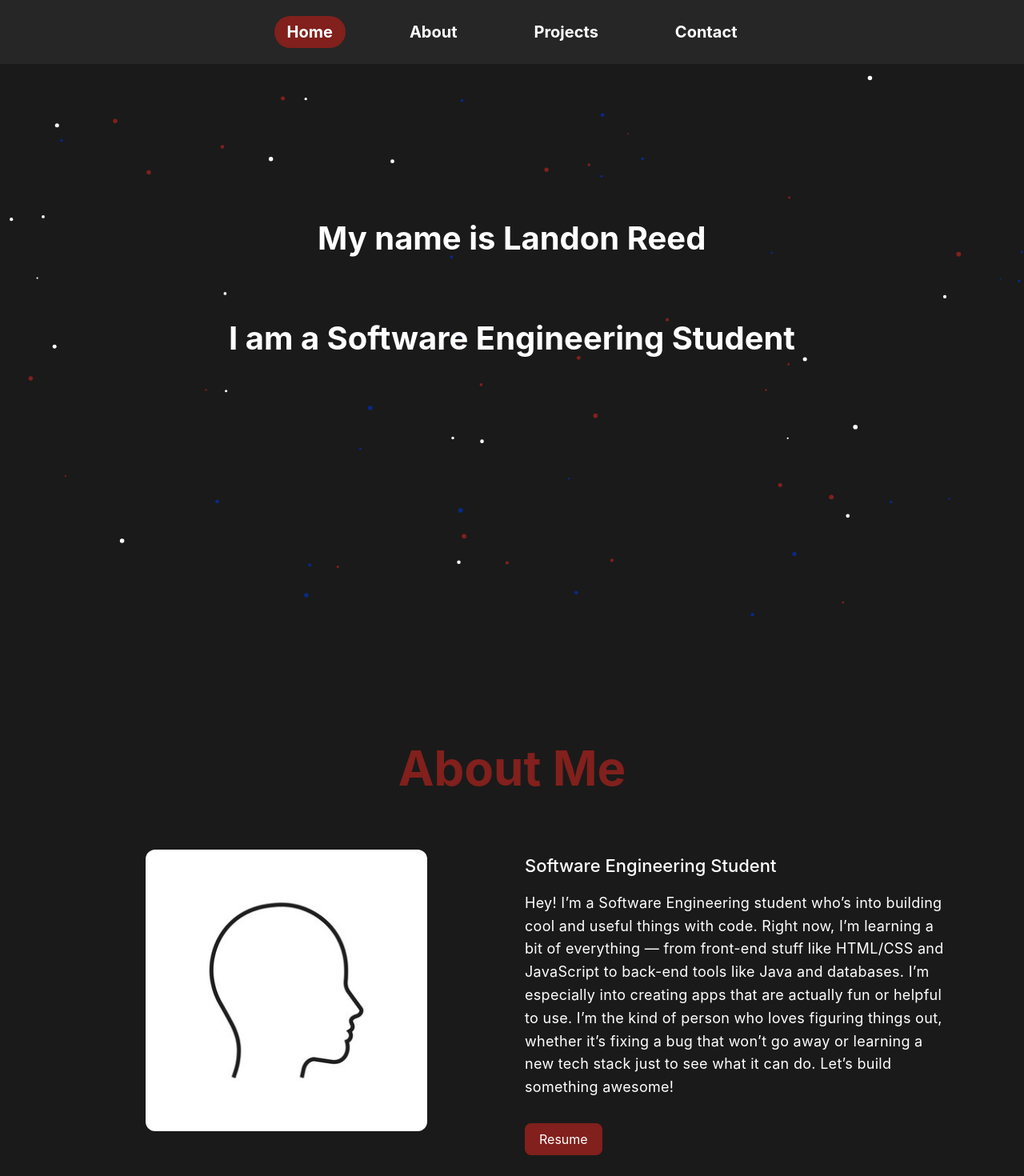
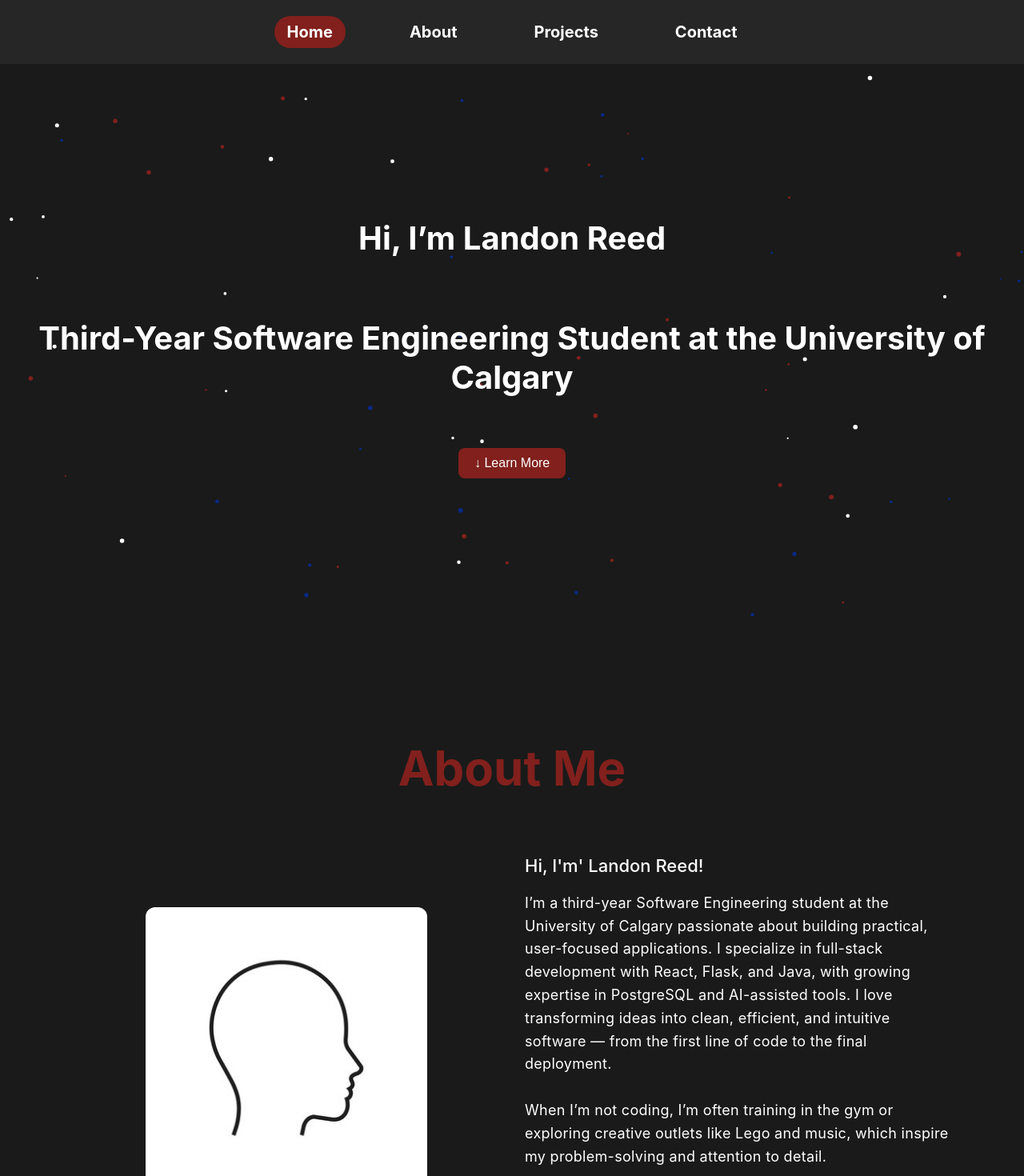
Before and after one commit to LReed03/portfolio, a React (Create React App) app: page / in a window 1280 px wide. Shown: the top 1470 px of the page at 80% size. Built offline with nearby package versions, Linux system fonts and the light colour scheme.

Commit message:
More styling changes

```diff
--- a/src/About.js
+++ b/src/About.js
@@ -5,7 +5,7 @@ import profile from './Images/profile.jpg';
 
 function About(){
     return(
-        <div className="about-container">
+        <div className="about-container" id="about">
             <div className="about">
                 <h2>About Me</h2>
                 <Reveal direction="left">
@@ -13,13 +13,10 @@ function About(){
                 </Reveal>
                 <Reveal direction="right">
                     <div className="text">
-                        <h5>Software Engineering Student</h5>
-                        <p>Hey! I’m a Software Engineering student who’s into building cool and useful things with code.
-                            Right now, I’m learning a bit of everything — from front-end stuff like HTML/CSS and JavaScript to back-end tools like Java and databases.
-                            I’m especially into creating apps that are actually fun or helpful to use.
-                            I’m the kind of person who loves figuring things out, whether it’s fixing a bug that won’t go away or
-                            learning a new tech stack just to see what it can do.
-                            Let’s build something awesome!</p>
+                        <h5>Hi, I'm' Landon Reed!</h5>
+                        <p>I’m a third-year Software Engineering student at the University of Calgary passionate about building practical, user-focused applications. I specialize in full-stack development with React, Flask, and Java, with growing expertise in PostgreSQL and AI-assisted tools. I love transforming ideas into clean, efficient, and intuitive software — from the first line of code to the final deployment.
+                            <br/><br/>When I’m not coding, I’m often training in the gym or exploring creative outlets like Lego and music, which inspire my problem-solving and attention to detail.
+                            <br/><br/>Explore my projects or view my resume to learn more..</p>
                         <div className="link">
                             <a href="resume.pdf" className="resume" target="_blank">Resume</a>
                         </div>
--- a/src/Home.css
+++ b/src/Home.css
@@ -16,9 +16,25 @@
     z-index: 100;
 }
 
+.scroll-btn {
+  margin-top: 20px;
+  padding: 10px 20px;
+  background-color: rgb(129, 32, 28);
+  color: white;
+  border: none;
+  border-radius: 8px;
+  font-size: 1rem;
+  cursor: pointer;
+  transition: background-color 0.3s;
+}
+
+.scroll-btn:hover {
+  background-color: #933b30;
+}
+
 @media (max-width: 600px) {
     .home-container {
-        padding-top: 55%;
+        padding-top: 42%;
         padding-left: 1rem;
         padding-right: 1rem;
     }
--- a/src/Home.js
+++ b/src/Home.js
@@ -3,14 +3,25 @@ import './Home.css';
 import Reveal from "./Reveal";
 
 function Home(){
+    const scrollToAbout = () => {
+        const aboutSection = document.getElementById("about");
+        if (aboutSection) {
+        aboutSection.scrollIntoView({ behavior: "smooth" });
+        }
+    };
     return(
         <div className="home">
             <div className="home-container">
                 <Reveal direction="left">
-                    <h2>My name is Landon Reed</h2>
+                    <h2>Hi, I’m Landon Reed</h2>
                 </Reveal>
                 <Reveal direction="right">
-                    <h2>I am a Software Engineering Student</h2>
+                    <h2>Third-Year Software Engineering Student at the University of Calgary</h2>
+                </Reveal>
+                <Reveal direction="left">
+                    <button className="scroll-btn" onClick={scrollToAbout}>
+                    ↓ Learn More
+                    </button>
                 </Reveal>
             </div>
         </div>
--- a/src/Projects.js
+++ b/src/Projects.js
@@ -11,7 +11,7 @@ function Projects(){
         <div className="projects-container">
             <h2>Projects</h2>
             <ProjectItem img={courseTrack}
-            description={"A full-stack productivity application designed to help students manage coursework, track assignments, and schedule study sessions. Built with React for an interactive UI and a Node.js/Express backend with PostgreSQL for persistent data storage. Features include a to-do list, course scheduler, and AI-powered quiz generator to enhance learning efficiency."}
+            description={"A React-based productivity application with a Flask backend that helps students manage coursework, track assignments, and organize schedules. Features include a dynamic calendar for planning study sessions, a course management system that links tasks and to-do items directly to specific classes, and a task list for efficient tracking. Future updates will integrate PostgreSQL for persistent storage and AI-powered quiz generation to enhance learning efficiency."}
             title={"Course Management & AI Study Assistant"}/>
             <ProjectItem img={powerlifting}
             description = {"A full-stack application built to help strength athletes and coaches analyze competition preformance. This app fetches athlete data from openpowerlifting.org using Beautiful Soup in Python via Flask. The frontend UI is designed through React."}
```
